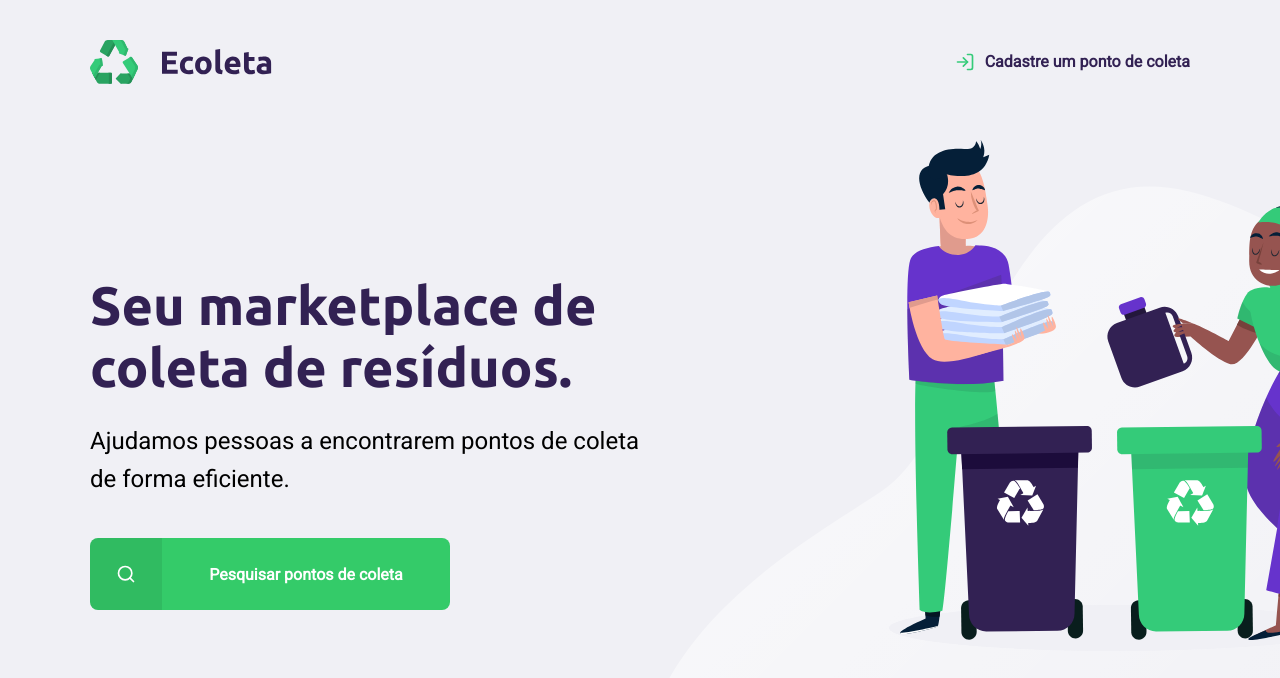
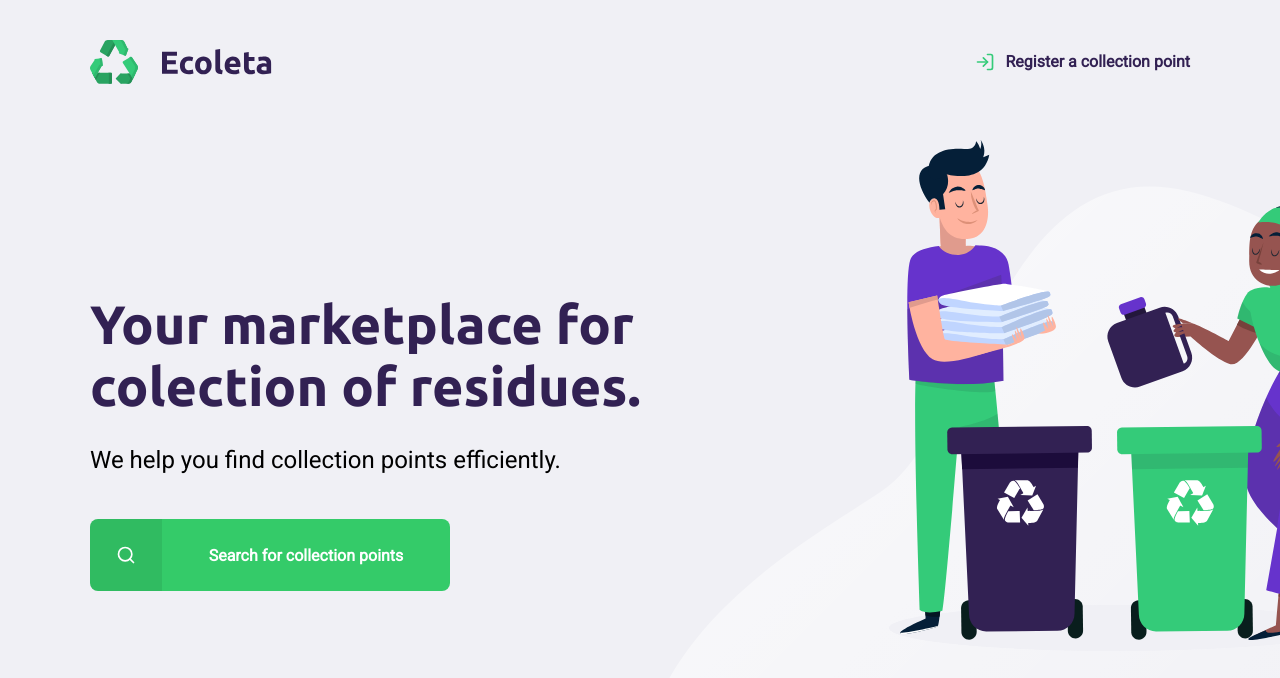
Before and after one commit to fabriciocunhauk/Ecoleta, a website: page src/views/index.html in a window 1280 px wide. Drawn offline with nearby package versions, Linux system fonts and the light colour scheme; files that its build step writes are made by us from their sources; files whose address does not match are found by name.

Commit message:
Update index.html

```diff
--- a/src/views/index.html
+++ b/src/views/index.html
@@ -13,16 +13,16 @@
         <img src="./assets/logo.svg" alt="Logomarca">
         <a href="/create-point">
             <span></span>
-            Cadastre um ponto de coleta
+            Register a collection point
         </a>
     </header>
     <main>
 
-        <h1>Seu marketplace de coleta de resíduos.</h1>
+        <h1>Your marketplace for colection of residues.</h1>
 
-        <p>Ajudamos pessoas a encontrarem pontos de coleta de forma eficiente.</p>
+        <p>We help you find collection points efficiently.</p>
 
-        <a href="#"><span></span><strong>Pesquisar pontos de coleta</strong></a>
+        <a href="#"><span></span><strong>Search for collection points</strong></a>
     </main>
 </div>
 {% endblock content %}
```
